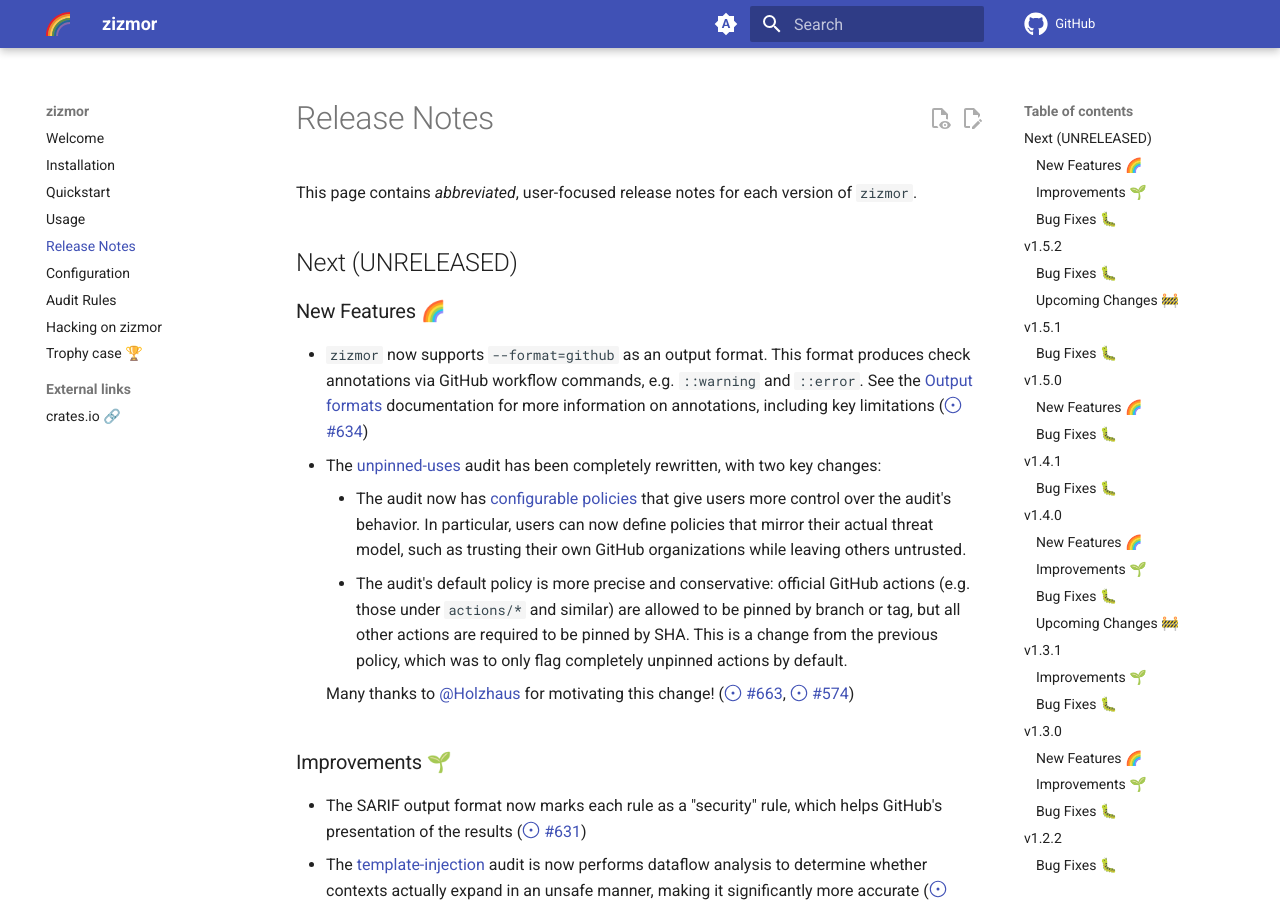
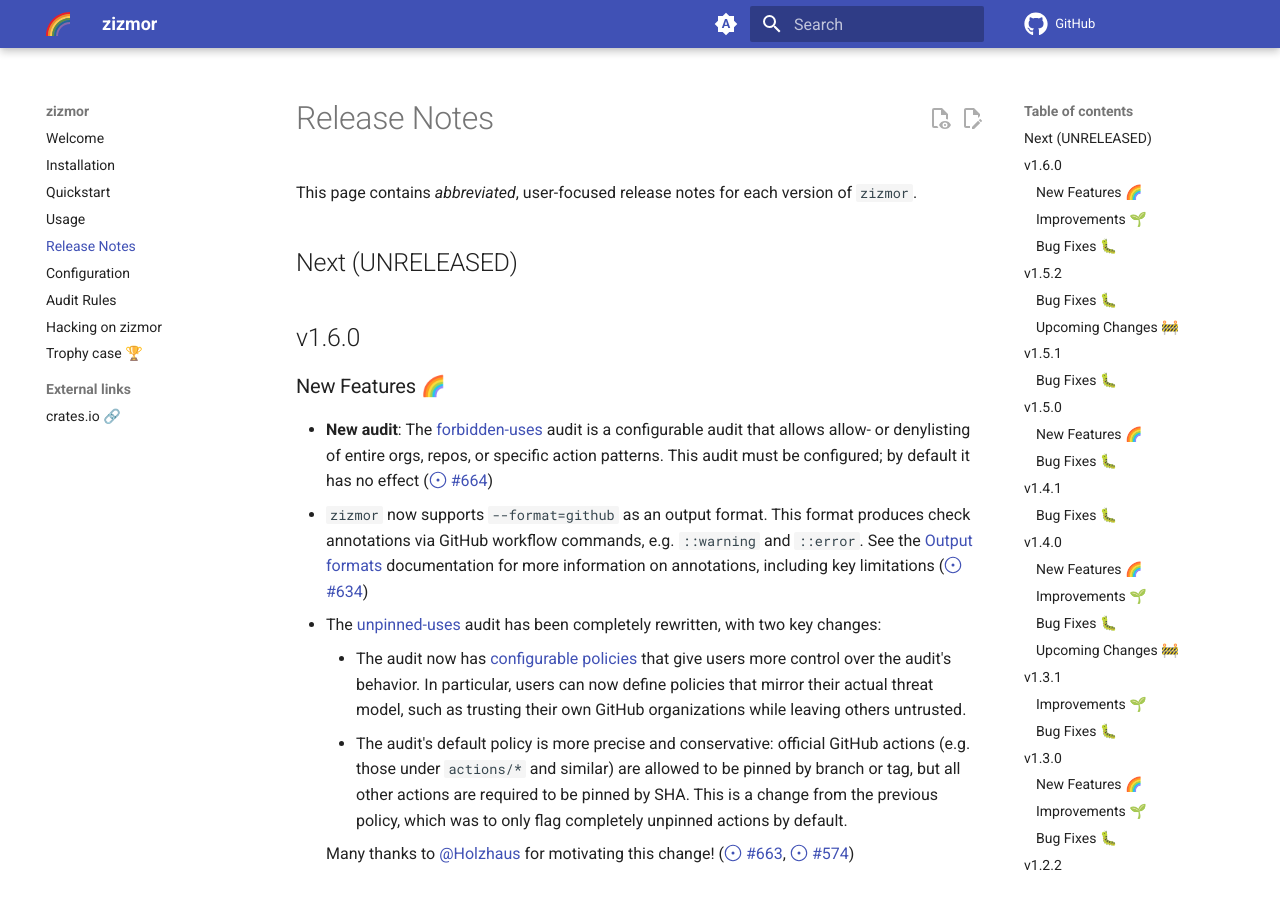
Before and after one commit to zizmorcore/zizmor, an MkDocs documentation site: the page built from docs/release-notes.md, in a window 1280 px wide and 900 px high. Built offline with MkDocs 1.6.1 and Material for MkDocs 9.7.7, drawn with Linux system fonts in a browser that asks for light colours; comment, search, counter and statistics services are not loaded.

Commit message:
release-notes: v1.6.0

```diff
--- a/docs/release-notes.md
+++ b/docs/release-notes.md
@@ -9,8 +9,14 @@
 
 ## Next (UNRELEASED)
 
+## v1.6.0
+
 ### New Features 🌈
 
+* **New audit**: The [forbidden-uses] audit is a configurable audit
+  that allows allow- or denylisting of entire orgs, repos, or specific
+  action patterns. This audit must be configured; by default it has
+  no effect (#664)
 * `zizmor` now supports `--format=github` as an output format.
   This format produces check annotations via GitHub workflow commands,
   e.g. `::warning` and `::error`. See the
@@ -691,3 +697,4 @@
 [bot-conditions]: ./audits.md#bot-conditions
 [overprovisioned-secrets]: ./audits.md#overprovisioned-secrets
 [unredacted-secrets]: ./audits.md#unredacted-secrets
+[forbidden-uses]: ./audits.md#forbidden-uses
```
